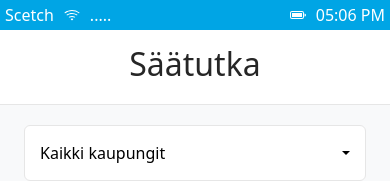
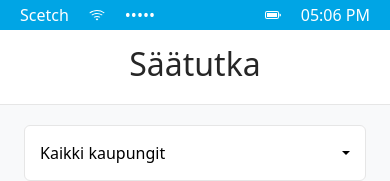
Before and after one commit to nymank/etteplan-weather-app, a React (Create React App) app: page / in a window 390 px wide. Shown: the top 181 px of the page. Built offline with nearby package versions, Linux system fonts and the light colour scheme.

Commit message:
mobile top bar style

```diff
--- a/src/components/MobileTopBar.jsx
+++ b/src/components/MobileTopBar.jsx
@@ -1,9 +1,8 @@
 import React, { useEffect } from "react"
 import Container from "react-bootstrap/Container"
-import Row from "react-bootstrap/Row"
-import Col from "react-bootstrap/Col"
 import { BsWifi, BsBatteryFull } from "react-icons/bs"
-import "../style/headerStyle.css"
+import "../style/mobileTopBarStyle.css"
+
 
 const MobileTopBar = () => {
 
@@ -12,7 +11,7 @@ const MobileTopBar = () => {
 			<div className="left-section">
 				<p>Scetch</p>
 				<BsWifi />
-				<p>.....</p>
+				<p style={{fontSize: "12pt"}}>•••••</p>
 			</div>
 			<div className="right-section">
 				<BsBatteryFull />
--- a/src/style/forecastStyle.css
+++ b/src/style/forecastStyle.css
@@ -3,6 +3,7 @@
     border-radius: 10px;
 	background-color: white;
 	padding-top: 10px;
+	width: 80px;
 }
 
 .forecast-col {
--- a/src/style/headerStyle.css
+++ b/src/style/headerStyle.css
@@ -1,30 +1,3 @@
-.mobile-top-bar {
-	background-color: #00a5e5;
-	color: #ffffff;
-	display: flex;
-	justify-content: space-between;
-	align-items: center;
-	padding: 0;
-	max-height: 30px;
-}
-
-.left-section {
-	display: flex;
-	align-items: center;
-}
-
-.right-section {
-	display: flex;
-	align-items: center;
-}
-
-.right-section > * {
-	margin: 5px;
-}
-.left-section > * {
-	margin: 5px;
-}
-
 .header {
 	font-size: xx-large;
 	color: #262626;
--- /dev/null
+++ b/src/style/mobileTopBarStyle.css
@@ -0,0 +1,28 @@
+.mobile-top-bar {
+	background-color: #00a5e5;
+	color: #ffffff;
+	display: flex;
+	justify-content: space-between;
+	align-items: center;
+	padding: 0;
+	max-height: 30px;
+}
+
+.left-section {
+	display: flex;
+	align-items: center;
+	padding-left: 10px;
+}
+
+.right-section {
+	display: flex;
+	align-items: center;
+	padding-right: 10px;
+}
+
+
+.left-section > *, .right-section > * {
+	margin: 5px;
+	margin-left: 10px;
+	margin-right: 10px;
+}
```
